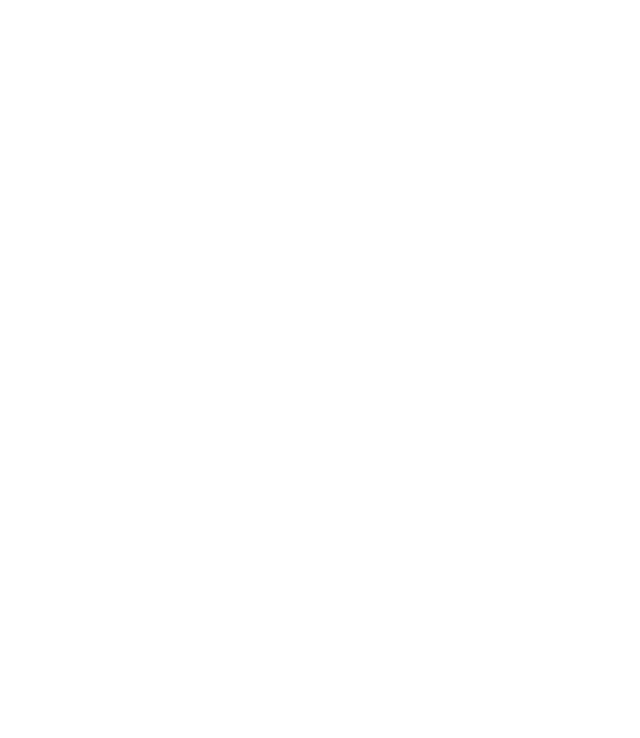
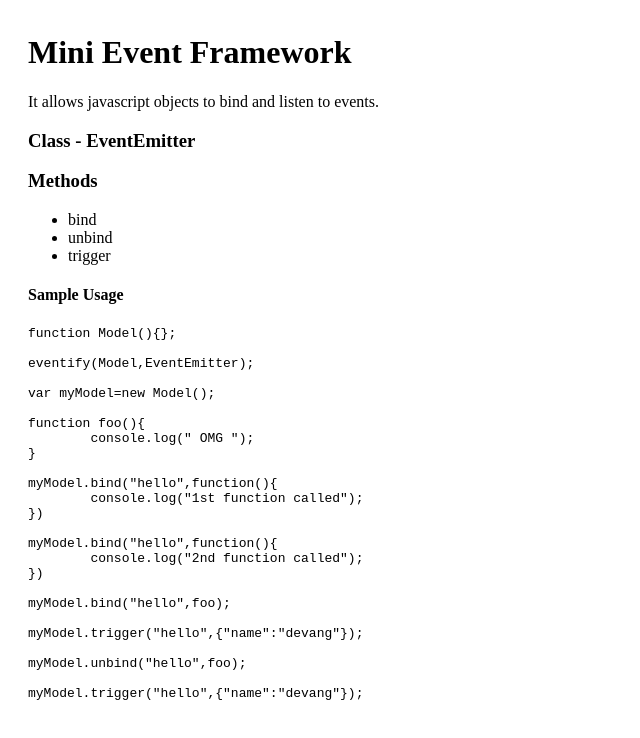
Before and after one commit to devangpaliwal/eventemitter, a plain HTML site: page index.html in a window 1280 px wide. Shown: the whole page, without its empty margins (0-640 px from the left). Drawn offline with Linux system fonts and the light colour scheme.

Commit message:
Added Sample Usage for the Framework

```diff
--- a/index.html
+++ b/index.html
@@ -3,8 +3,57 @@
 <head>
 <meta charset="utf-8" />
 <title>Event Emitter</title>
+<style>
+	body{padding:5px 20px;}
+</style>
 </head>
 <body>
+
+
+<h1>Mini Event Framework</h1>
+<p>
+	It allows javascript objects to bind and listen to events.
+</p>
+
+<h3>Class - EventEmitter</h3>
+
+<h3>Methods</h3>
+<ul>
+	<li>bind</li>
+	<li>unbind</li>
+	<li>trigger</li>
+</ul>
+
+<h4>Sample Usage</h4>
+<pre>
+function Model(){};
+
+eventify(Model,EventEmitter);
+
+var myModel=new Model();
+
+function foo(){
+	console.log(" OMG ");
+}
+
+myModel.bind("hello",function(){
+	console.log("1st function called");
+})
+
+myModel.bind("hello",function(){
+	console.log("2nd function called");
+})
+
+myModel.bind("hello",foo);
+
+myModel.trigger("hello",{"name":"devang"});
+
+myModel.unbind("hello",foo);
+
+myModel.trigger("hello",{"name":"devang"});
+
+
+</pre>
 
 
 <script src="eventemitter.js"></script>
```
